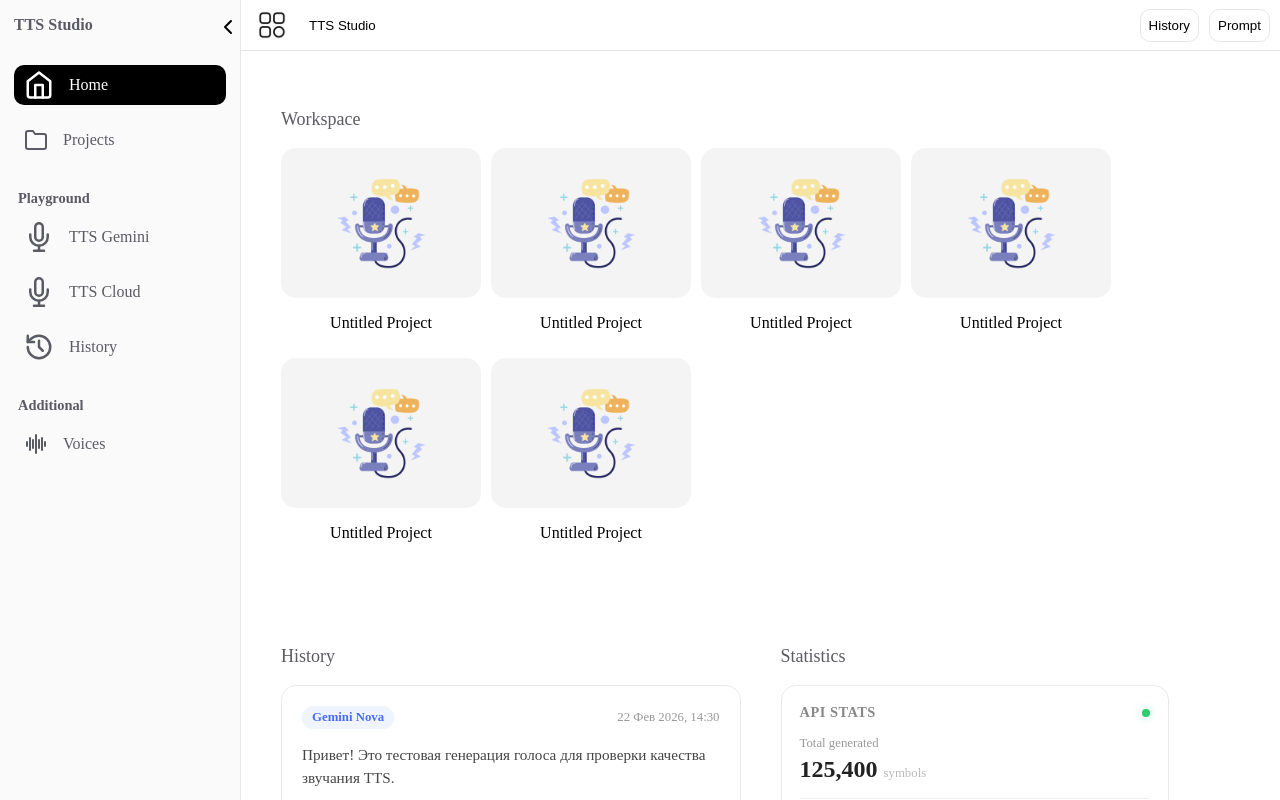
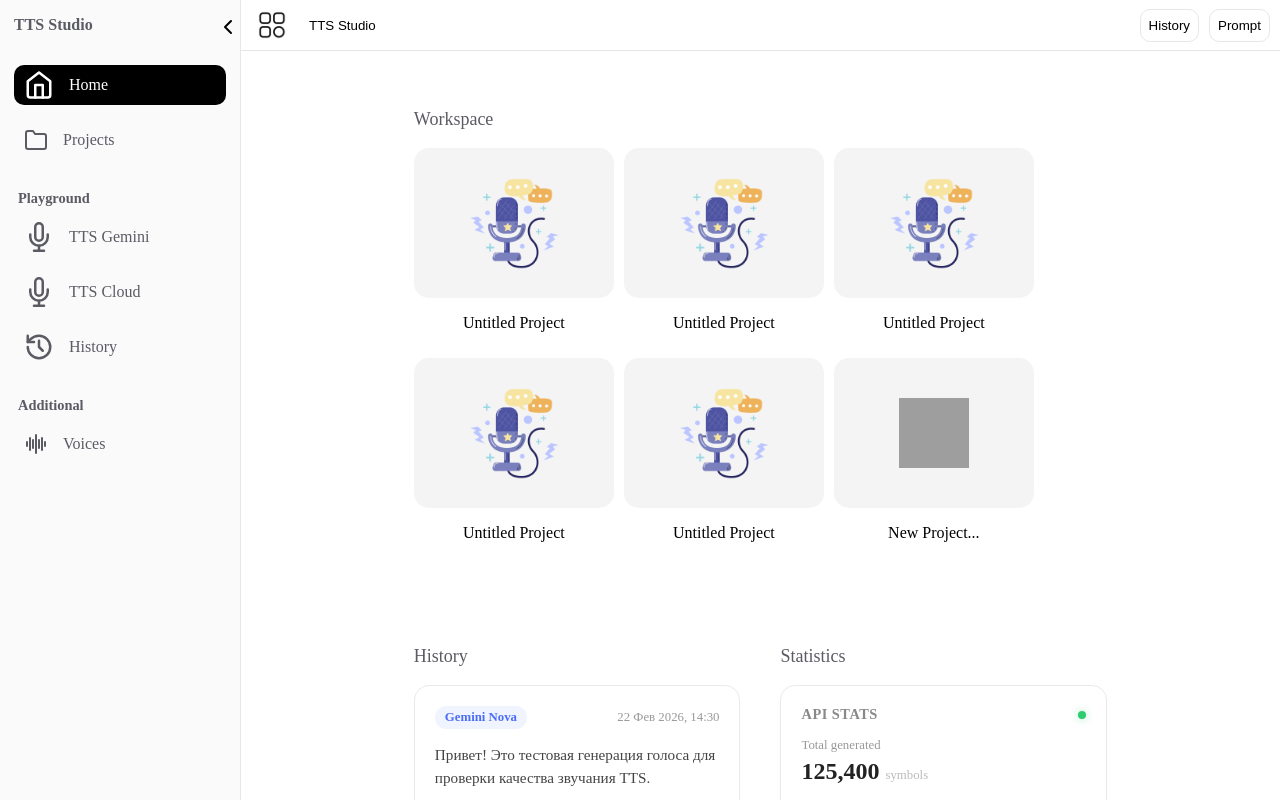
Before and after one commit to stagepalete2/tts, a React (Vite) app: page / in a window 1280 px wide. Shown: the top 800 px of the page. Built offline with nearby package versions, Linux system fonts and the light colour scheme; grey boxes are pictures that could not be loaded.

Commit message:
Fixed styles, some bugs and visuals

```diff
--- a/src/pages/Home/Home.jsx
+++ b/src/pages/Home/Home.jsx
@@ -4,6 +4,7 @@ import styles from './Home.module.scss'
 import FavoriteVoices from './components/FavoriteVoices/FavoriteVoices'
 import Group from './components/Group/Group'
 import History from './components/History/History'
+import CreateProject from './components/Project/Create/CreateProject'
 import Project from './components/Project/Project'
 import UsageStat from './components/UsageStat/UsageStat'
 
@@ -40,7 +41,7 @@ const Home = () => {
 				<Project />
 				<Project />
 				<Project />
-				<Project />
+				<CreateProject />
 			</Group>
 
 			<div className={styles.content}>
--- a/src/pages/Home/Home.module.scss
+++ b/src/pages/Home/Home.module.scss
@@ -6,6 +6,7 @@
 	flex-direction: column;
 	justify-content: center;
     padding: 20px;
+    width: 70%;
 
     .content {
         display: grid;
--- a/src/pages/Home/components/FavoriteVoices/FavoriteVoices.jsx
+++ b/src/pages/Home/components/FavoriteVoices/FavoriteVoices.jsx
@@ -8,7 +8,7 @@ const FavoriteVoices = () => {
     ];
 
     return (
-        <div className={styles.container}>
+        <div className={styles.card}>
             <div className={styles.header}>
                 <h3>Favourite voice</h3>
                 <button className={styles.editBtn}>Edit</button>
--- a/src/pages/Home/components/FavoriteVoices/FavoriteVoices.module.scss
+++ b/src/pages/Home/components/FavoriteVoices/FavoriteVoices.module.scss
@@ -1,7 +1,7 @@
 @use '../../../../styles/variables' as *;
 @use '../../../../styles/mixins' as *;
 
-.container {
+.card {
     background: white;
     border: 1px solid #eaeaea;
     border-radius: 15px;
--- a/src/pages/Home/components/Group/Group.jsx
+++ b/src/pages/Home/components/Group/Group.jsx
@@ -7,7 +7,7 @@ const Group = ({children, label}) => {
 			<p className={styles.group_name}>
 				{label}
 			</p>
-			<div className={styles.content}>
+			<div className={[styles.content]}>
 				{children}
 			</div>
 		</div>
--- a/src/pages/Home/components/Group/Group.module.scss
+++ b/src/pages/Home/components/Group/Group.module.scss
@@ -3,7 +3,6 @@
 @use '../../../../styles/mixins' as *;
 
 .container {
-
 	margin-bottom: 50px;
 
 	padding: 10px;
@@ -18,9 +17,14 @@
 		display: flex;
 		flex-direction: row;
 		justify-content: flex-start;
-		align-items: center;
+		align-items: flex-start;
 		gap: 10px;
+		width: 100%;
 
 		flex-wrap: wrap;
+
+		&.column {
+			flex-direction: column;
+		}
 	}
 }
--- a/src/pages/Home/components/History/History.module.scss
+++ b/src/pages/Home/components/History/History.module.scss
@@ -10,6 +10,7 @@
 	display: flex;
 	flex-direction: column;
 	transition: transform 0.2s ease, box-shadow 0.2s ease;
+	width: 100%;
 
 	&:hover {
 		transform: translateY(-2px);
--- /dev/null
+++ b/src/pages/Home/components/Project/Create/CreateProject.jsx
@@ -0,0 +1,14 @@
+import styles from './CreateProject.module.scss'
+
+const CreateProject = () => {
+	return (
+		<div className={styles.container}>
+			<div className={styles.thumbnail}>
+				<img src="/icons/add.png" alt="" className={styles.icon}/>
+			</div>
+			<p className={styles.label}>New Project...</p>
+		</div>
+	)
+}
+
+export default CreateProject
--- /dev/null
+++ b/src/pages/Home/components/Project/Create/CreateProject.module.scss
@@ -0,0 +1,43 @@
+@use '../../../../../styles/variables' as *;
+@use '../../../../../styles/mixins' as *;
+
+.container {
+
+	display: flex;
+	flex-direction: column;
+	justify-content: center;
+	align-items: center;
+
+	width: 200px;
+	height: 200px;
+
+	cursor: pointer;
+
+
+	.thumbnail {
+		@include center-element;
+		background-color: #F4F4F5;
+		border-radius: 15px;
+		width: 100%;
+		height: 100%;
+
+		img.icon {
+			width: 70px;
+			height: 70px;
+		}
+	}
+
+	&:hover {
+
+		.thumbnail {
+			background-color: #E5E5E8;
+
+			img.icon {
+				width: 80px;
+				height: 80px;
+
+				transition: .2s;
+			}
+		}
+	}
+}
--- a/src/pages/Home/components/UsageStat/UsageStat.module.scss
+++ b/src/pages/Home/components/UsageStat/UsageStat.module.scss
@@ -5,7 +5,7 @@
     background: white;
     border: 1px solid #eaeaea;
     border-radius: 15px;
-    padding: 18px;
+    padding: 20px;
     width: 100%;
     max-width: 350px;
     box-shadow: 0 2px 8px rgba(0, 0, 0, 0.02);
```
